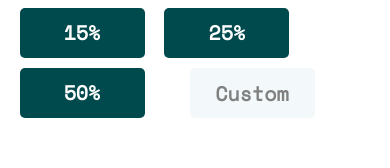
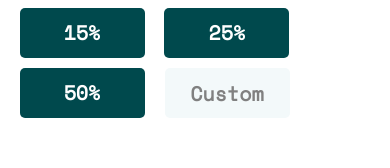
Before and after one commit to ManuSolano/TipCalculator, a plain HTML site: page index.html in a window 390 px wide. Shown: the part 363-531 px from the top of the page. Drawn offline with nearby package versions, Linux system fonts and the light colour scheme.

Commit message:
Add files via upload

```diff
--- a/styles.css
+++ b/styles.css
@@ -182,7 +182,7 @@
 .vCenter{
   transform: translateY(-50%);
 }
-@media screen  and (max-width: 800px) {
+@media screen  and (max-width: 750px) {
   .box{
     padding: 0px;
     min-height: 800px;
@@ -222,7 +222,7 @@
     height:50%;
   }
   .custom{
-    left:170px;
+    left:0px;
     width: 150px;
   }
   .tipBtn{
@@ -243,19 +243,24 @@
 }
 @media screen and (max-width: 600px) {
   .custom{
-    left:170px;
+    left:290px;
     width: 125px;
   }
   .tipBtn{
     width:125px;
   }
 }
-@media screen and (min-width:642px) and (max-width: 800px) {
+@media screen and (max-width:487px) {
+  .custom{
+    left:145px;
+  }
+}
+@media screen and (min-width:601px) and (max-width: 750px) {
   .custom{
     left:340px;
   }
 }
-@media screen  and (min-width: 801px) {
+@media screen  and (min-width: 751px) {
   .resultBox{
     position:absolute;
     left:50%;
```
